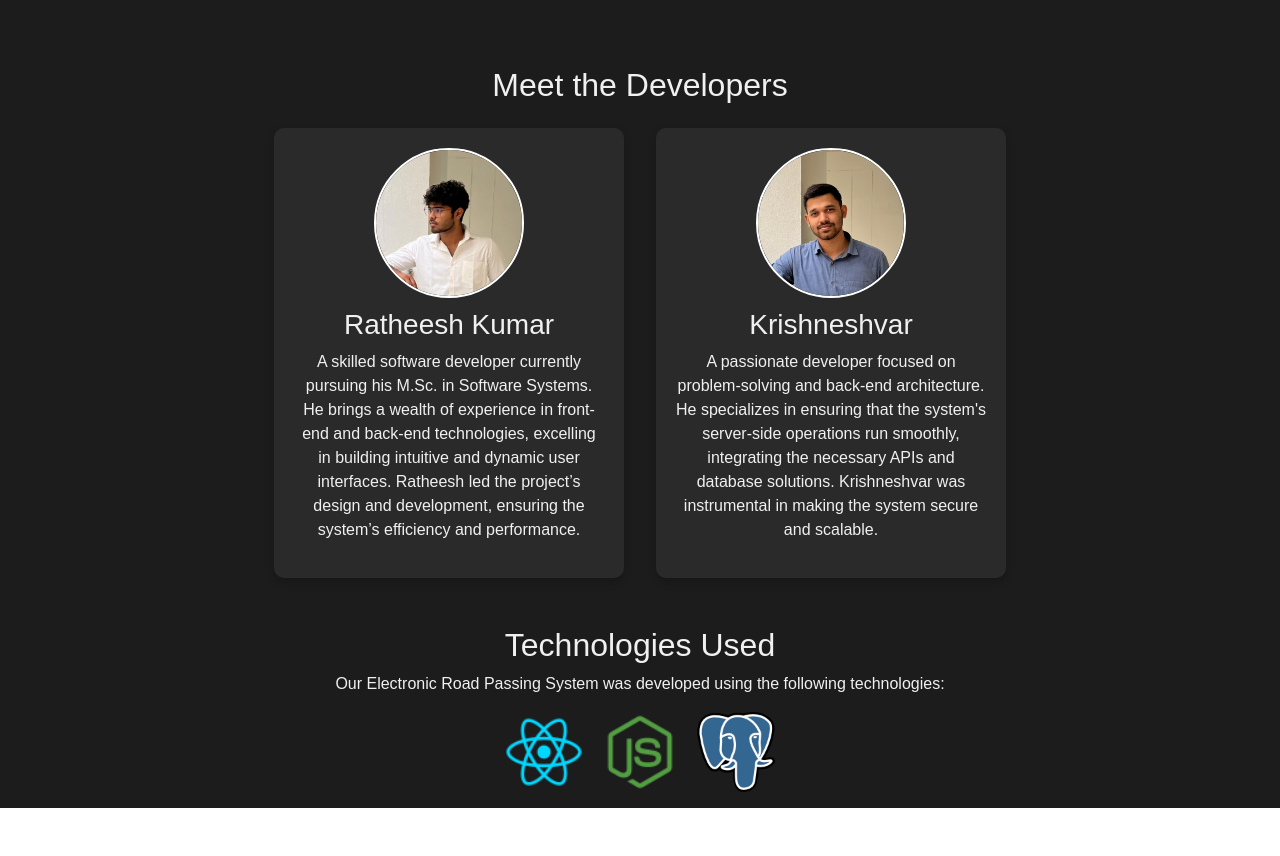
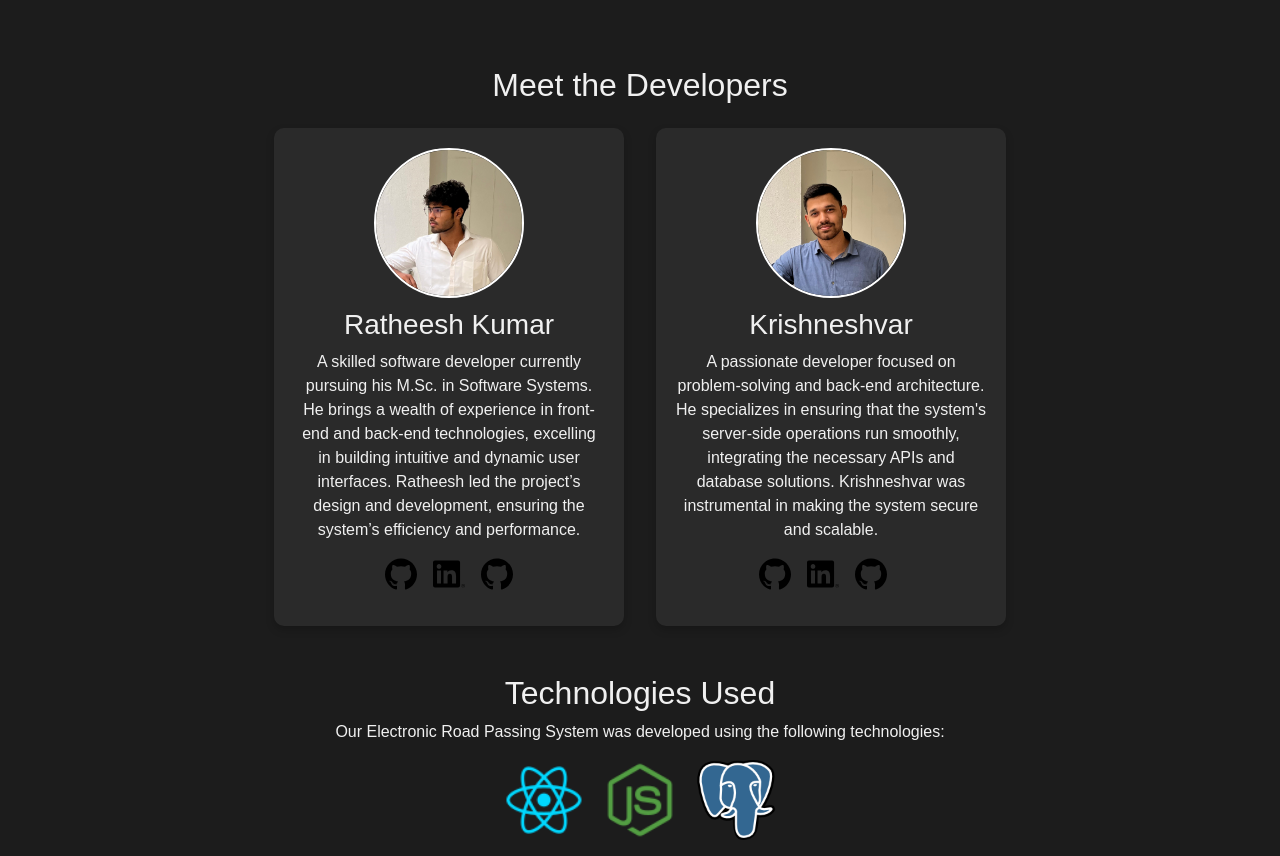
Before and after one commit to Krishneshvar/InstaTag, a React (Vite) app in the folder ERPS/: page /AboutUs in a window 1280 px wide. Shown: the part 360-1216 px from the top of the page. Before the commit the page ends 1168 px from the top, so only its background shows below. Built offline with nearby package versions, Linux system fonts and the light colour scheme; a web font is replaced by a local one.

Commit message:
Developer cards are updated with social links.

```diff
--- a/ERPS/src/Components/AboutUs/AboutUs.css
+++ b/ERPS/src/Components/AboutUs/AboutUs.css
@@ -13,7 +13,6 @@
   color: #f0f0f0;
 }
 
-/* Centered page title */
 .page-title {
   text-align: center;
   font-size: 2.25rem;
@@ -54,7 +53,7 @@
   padding: 20px;
   border-radius: 10px;
   box-shadow: 0px 4px 8px rgba(0, 0, 0, 0.2);
-  flex: 1 1 300px; /* Responsive width */
+  flex: 1 1 300px;
 }
 
 /* Circular developer photos with proper aspect ratio */
@@ -75,6 +74,21 @@
 .tech {
   height: 5rem;
   width: 5rem;
+}
+
+.socials {
+  display: flex;
+  flex-direction: row;
+  gap: 1rem;
+  width: 100%;
+  align-items: center;
+  justify-content: center;
+}
+
+.social-icon {
+  height: 2rem;
+  width: 2rem;
+  cursor: pointer;
 }
 
 /* Media query for tablets and smaller screens */
--- a/ERPS/src/Components/AboutUs/AboutUs.jsx
+++ b/ERPS/src/Components/AboutUs/AboutUs.jsx
@@ -29,6 +29,11 @@ const AboutUs = () => {
                 user interfaces. Ratheesh led the project’s design and development, ensuring the system’s efficiency and
                 performance.
               </p>
+              <p className="socials">
+                <img src="/socials/github.svg" alt="GitHub Logo" className="social-icon github" />
+                <img src="/socials/linkedin.svg" alt="LinkedIn Logo" className="social-icon linkedin" />
+                <img src="/socials/github.svg" alt="X Logo" className="social-icon x" />
+              </p>
             </div>
 
             <div className="developer-card">
@@ -38,6 +43,12 @@ const AboutUs = () => {
                 A passionate developer focused on problem-solving and back-end architecture. He specializes
                 in ensuring that the system's server-side operations run smoothly, integrating the necessary APIs and
                 database solutions. Krishneshvar was instrumental in making the system secure and scalable.
+              </p>
+              <p className="socials">
+                <img src="/socials/github.svg" alt="GitHub Logo" className="social-icon github" />
+                <img src="/socials/linkedin.svg" alt="LinkedIn Logo" className="social-icon linkedin" />
+                <img src="/socials/github.svg" alt="X Logo" className="social-icon x" />
+                <i class="fi fi-brands-linkedin"></i>
               </p>
             </div>
           </div>
@@ -50,9 +61,15 @@ const AboutUs = () => {
         </p>
 
         <div className='tech-logos'>
-          <img src="/tech-used/react.png" alt="React JS Logo" className='tech' />
-          <img src="/tech-used/node.png" alt="Node JS Logo" className='tech' />
-          <img src="/tech-used/postgre.png" alt="PostgreSQL Logo" className='tech' />
+          <div className="tech-card">
+            <img src="/tech-used/react.png" alt="React JS Logo" className='tech' />
+          </div>
+          <div className="tech-card">
+            <img src="/tech-used/node.png" alt="Node JS Logo" className='tech' />
+          </div>
+          <div className="tech-card">
+            <img src="/tech-used/postgre.png" alt="PostgreSQL Logo" className='tech' />
+          </div>
         </div>
       </section>
     </div>
```
Also changed, not shown: ERPS/public/socials/github.svg (added), ERPS/public/socials/linkedin.svg (added).
